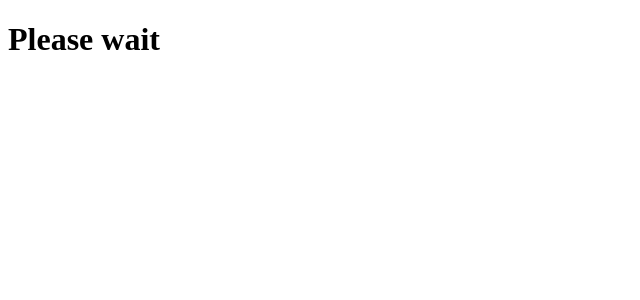
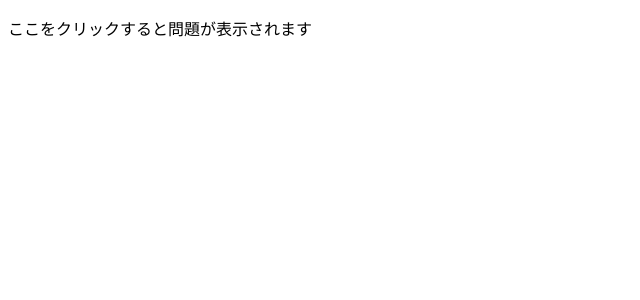
Before and after one commit to admidori/judgelight, a Next.js app in the folder frontend/: page / in a window 1280 px wide. Shown: the top 300 px of the page, without its empty margins (0-640 px from the left). Built offline with nearby package versions, Linux system fonts and the light colour scheme.

Commit message:
Update index.tsx
Signed-off-by: Aoi Kondo <agotadmidori@gmail.com>

```diff
--- a/frontend/src/pages/index.tsx
+++ b/frontend/src/pages/index.tsx
@@ -1,5 +1,6 @@
 import React from 'react';
 import config from "../../config.json";
+import Link from 'next/link';
 
 export var baseURL = config.domain + ":" + config.apiPort
 
@@ -7,7 +8,11 @@ class Index extends React.Component {
     render() {
         return (
             <div>
-                <h1>Please wait</h1>
+                <Link href="/problem">
+                <p>
+                    ここをクリックすると問題が表示されます
+                </p>
+                </Link>
             </div>
         );
     }
```
